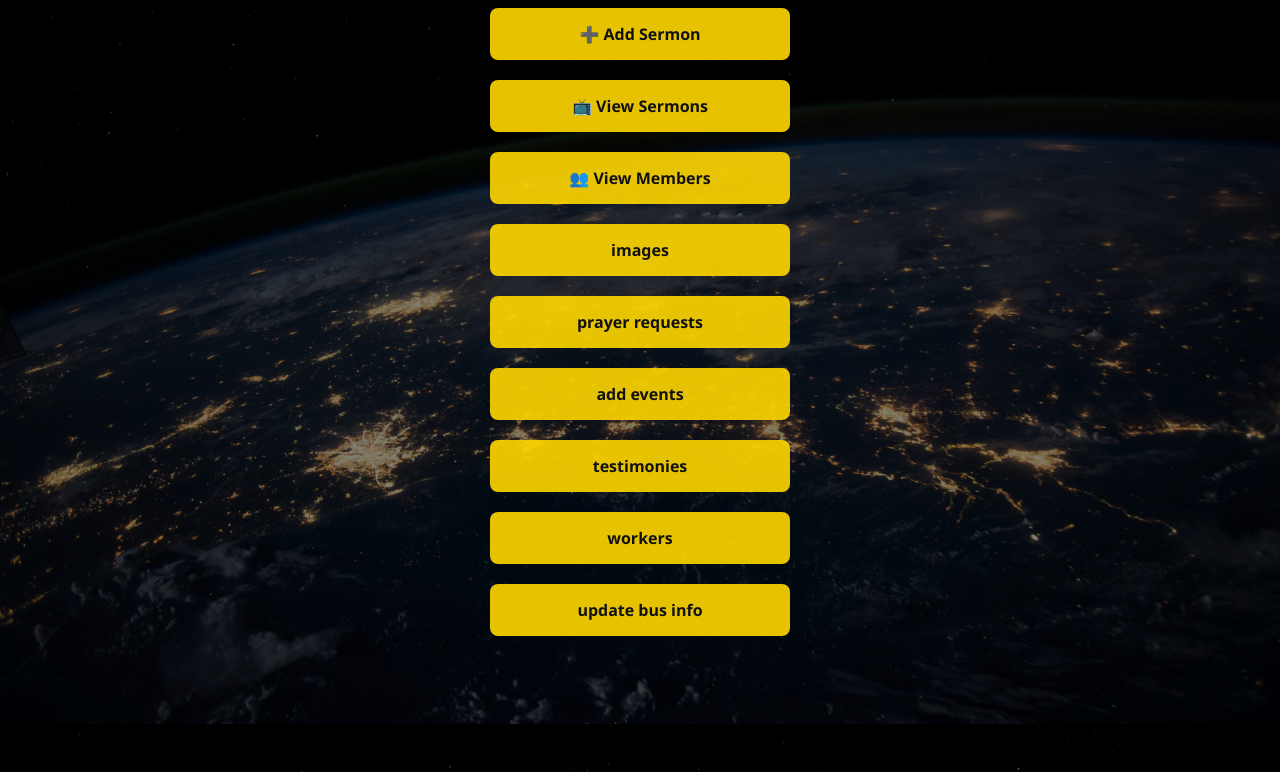
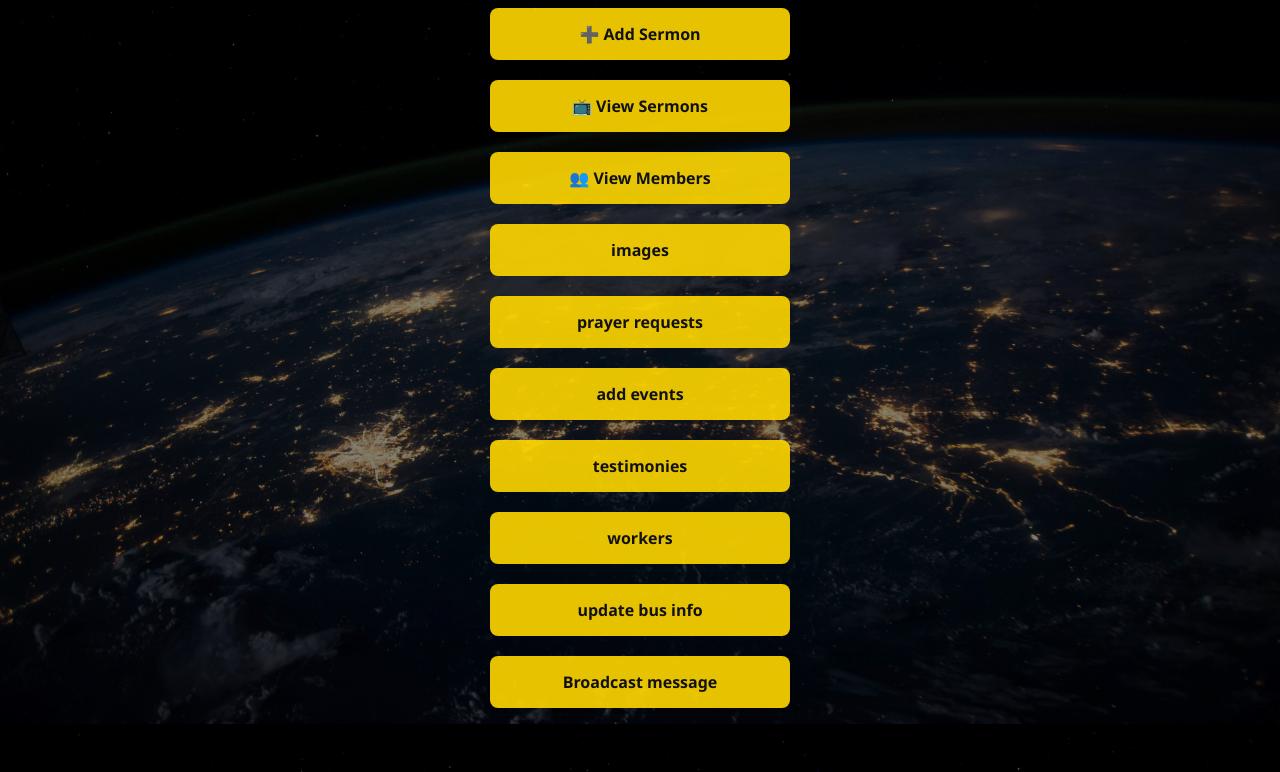
Before and after one commit to kp-debug/Royalsite, a website: page public/admin/index.html in a window 1280 px wide. Shown: the part 128-900 px from the top of the page. Drawn offline with Linux system fonts and the light colour scheme.

Commit message:
Added broadcast message page and link from admin

```diff
--- a/public/admin/index.html
+++ b/public/admin/index.html
@@ -53,6 +53,7 @@
     <a href="admin-testimonies.html">testimonies </a>
     <a href="admin-ministries.html">workers</a>
     <a href="admin-bus.html">update bus info</a>
+    <a href="broadcast.html">Broadcast message</a>
 
     </a>
   </div>
```
